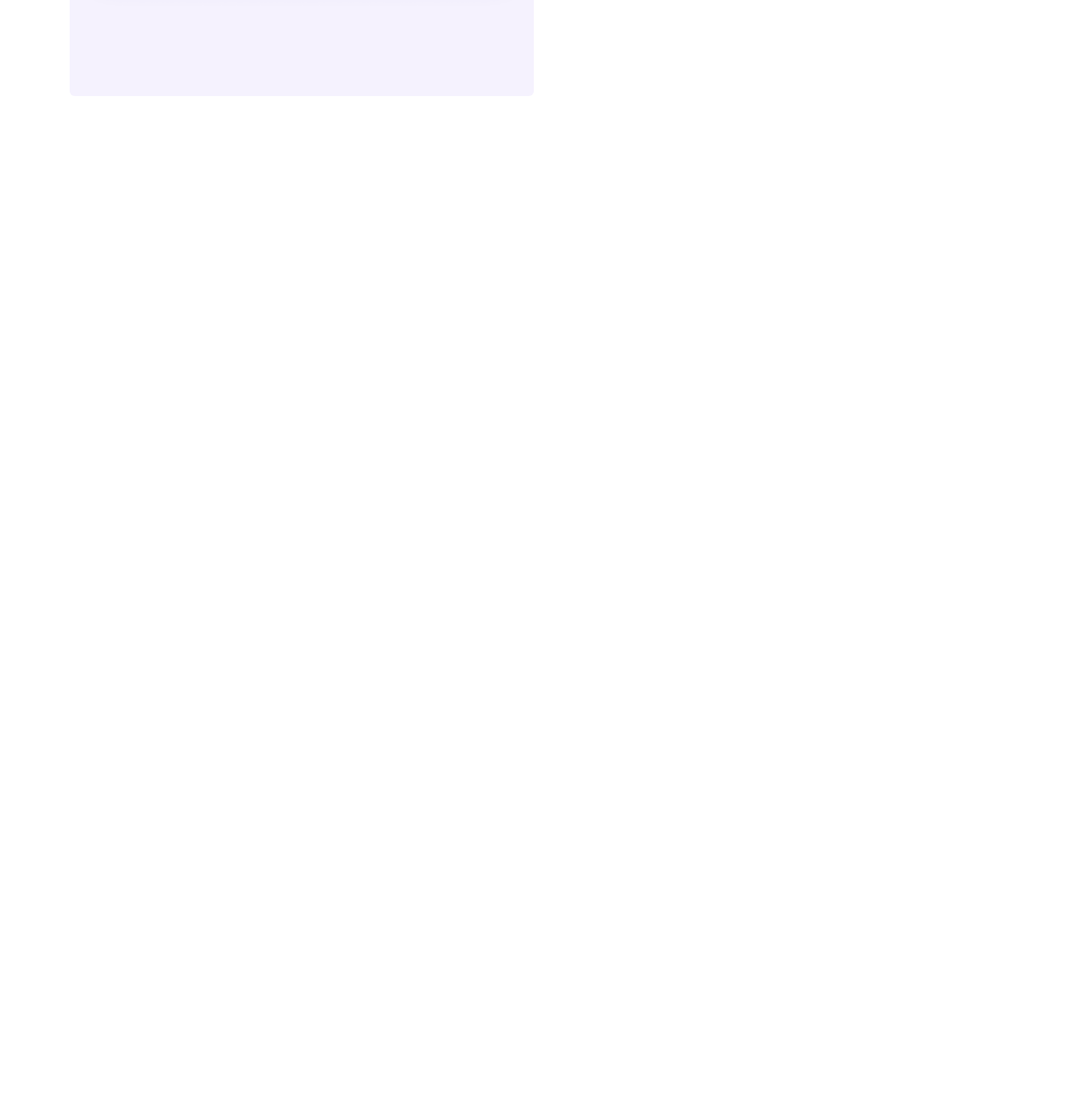
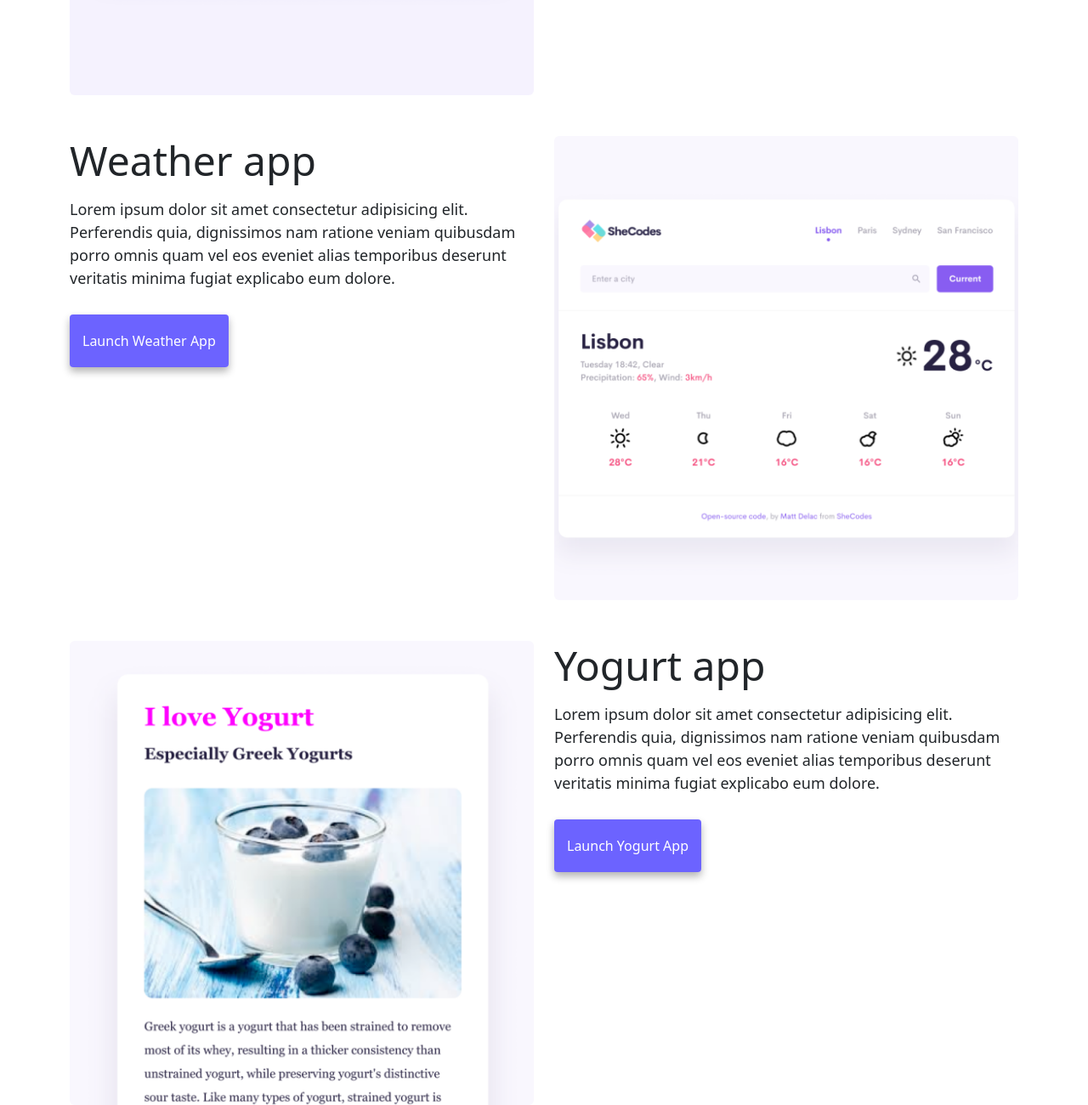
Before and after one commit to LanaStadnyk/Week-2, a plain HTML site: page index.html in a window 1280 px wide. Shown: the part 930-2230 px from the top of the page at 85% size. Before the commit the page ends 1043 px from the top, so only its background shows below. Drawn offline with nearby package versions, Linux system fonts and the light colour scheme.

Commit message:
Completed index.html

```diff
--- a/index.html
+++ b/index.html
@@ -14,7 +14,7 @@
     <link rel="stylesheet" href="src/styles.css" />
   </head>
   <body>
-    <nav class="navbar navbar-expand-lg bg-body-tertiary">
+    <nav class="navbar navbar-expand-lg bg-body-tertiary fixed-top">
       <div class="container">
         <a class="navbar-brand" href="#">Lana Stadnyk</a>
         <button class="navbar-toggler" type="button" data-bs-toggle="collapse" data-bs-target="#navbarNav" aria-controls="navbarNav" aria-expanded="false" aria-label="Toggle navigation">
@@ -50,9 +50,28 @@
           <h2 class="text-start mb-3">Yoga app</h2>
           <p class="yoga-paragraph">Lorem ipsum dolor sit amet consectetur adipisicing elit. Perferendis quia, dignissimos nam ratione veniam quibusdam porro omnis quam vel eos eveniet alias temporibus deserunt veritatis minima fugiat explicabo eum dolore.</p>
           <div class="mt-5">
-           <a href="#" class="primary-link text-start">Launch Yoga App</a>
+           <a href="#" class="primary-link">Launch Yoga App</a>
           </div>
-
+        </div>
+      </div>
+      <div class="row mt-5">
+        <div class="col-sm-6">
+          <h2 class="text-start mb-3">Weather app</h2>
+          <p class="yoga-paragraph">Lorem ipsum dolor sit amet consectetur adipisicing elit. Perferendis quia, dignissimos nam ratione veniam quibusdam porro omnis quam vel eos eveniet alias temporibus deserunt veritatis minima fugiat explicabo eum dolore.</p>
+          <div class="mt-5">
+           <a href="#" class="primary-link">Launch Weather App</a>
+          </div>
+        </div>
+        <div class="col-sm-6"><img src="images/weather.png" alt="" class="img-fluid rounded"></div>
+      </div>
+      <div class="row mt-5">
+        <div class="col-sm-6"><img src="images/yogurt.png" alt="" class="img-fluid rounded"></div>
+        <div class="col-sm-6">
+          <h2 class="text-start mb-3">Yogurt app</h2>
+          <p class="yoga-paragraph">Lorem ipsum dolor sit amet consectetur adipisicing elit. Perferendis quia, dignissimos nam ratione veniam quibusdam porro omnis quam vel eos eveniet alias temporibus deserunt veritatis minima fugiat explicabo eum dolore.</p>
+          <div class="mt-5">
+           <a href="#" class="primary-link">Launch Yogurt App</a>
+          </div>
         </div>
       </div>
     </div>
--- a/src/styles.css
+++ b/src/styles.css
@@ -4,8 +4,8 @@
   --purple-color: #6c63ff;
 }
 
-.main {
-  margin-top: 45px;
+body {
+  margin-top: 100px;
 }
 
 h1,
```
Also changed, not shown: about.html (+1 -1 lines).
